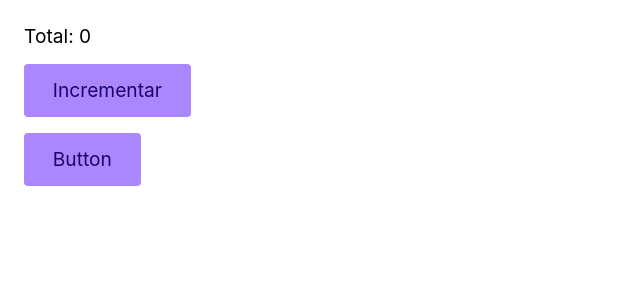
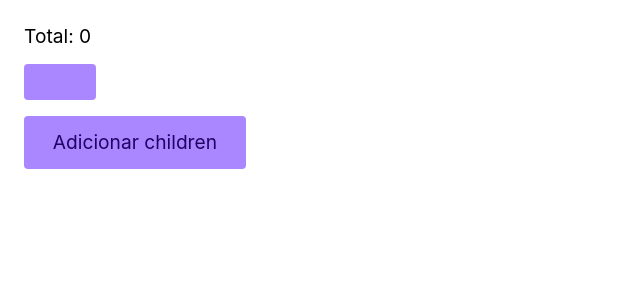
Before and after one commit to GuiDev45/Praticas-React-TypeScript, a React (Vite) app: page / in a window 1280 px wide. Shown: the top 300 px of the page, without its empty margins (0-640 px from the left). Built offline with nearby package versions, Linux system fonts and the light colour scheme.

Commit message:
0202-Props-1 COMENTADO

```diff
--- /dev/null
+++ b/src/0202-Props-1/AppProps.tsx
@@ -0,0 +1,23 @@
+import React from "react";
+import "../App.css";
+import Button from "./Button";
+
+function AppProps() {
+  const [total, setTotal] = React.useState(0);
+
+  function incrementar() {
+    setTotal((total) => total + 1);
+  }
+
+  return (
+    <div>
+      <p>Total: {total}</p>
+      <Button tamanho="1.5rem" />
+      {/* Lembrando que quando eu fecho o componente na mesma tag, meu componente não tem filhos/children*/}
+      {/* Como é um children então tudo que for escrito dentro do componente vai ser aceito.*/}
+      <Button onClick={incrementar}>Adicionar children</Button>
+    </div>
+  );
+}
+
+export default AppProps;
--- /dev/null
+++ b/src/0202-Props-1/Button.tsx
@@ -0,0 +1,28 @@
+import React from "react";
+
+// Quero passar propriedades para esse botão
+
+type ButtonProps = {
+  tamanho?: string; // tamanho não é obrigatorio/opcional "?", e é uma string
+  // children pode ser uma string, pode ser outro elemento react, pode ser uma tag html direto, pode ser muitas coisas diferentes.
+  children?: React.ReactNode;
+  onClick?: () => void;
+};
+
+// Lembrar sempre que ao adicionar algum type, sempre passar para o elemento que está sendo criado.
+const Button = (props: ButtonProps) => {
+  return (
+    <button onClick={props.onClick} style={{ fontSize: props.tamanho }}>
+      {props.children}
+    </button>
+  );
+};
+
+/*
+Quando se trataa de apenas uma props, tudo bem declarar dentro do componente, porém mais de uma pode ficar confuso, então o certo é declarar as props fora do componente.
+const Button = (props: { tamanho: string }) => {
+  return <button style={{ fontSize: props.tamanho }}>Adicionar</button>;
+};
+*/
+
+export default Button;
--- a/src/index.tsx
+++ b/src/index.tsx
@@ -2,10 +2,12 @@ import React from "react";
 import ReactDOM from "react-dom/client";
 import AppResumo from "./0001-Resumo-React-TypeScript/AppResumo.tsx";
 import AppInferencia from "./0201-Inferencia/AppInferencia.tsx";
+import AppProps from "./0202-Props-1/AppProps.tsx";
 
 ReactDOM.createRoot(document.getElementById("root")!).render(
   <React.StrictMode>
     {/*<AppResumo />*/}
-    <AppInferencia />
+    {/*<AppInferencia />*/}
+    <AppProps />
   </React.StrictMode>,
 );
```
Also changed, not shown: tsconfig.json (line endings or trailing spaces).
